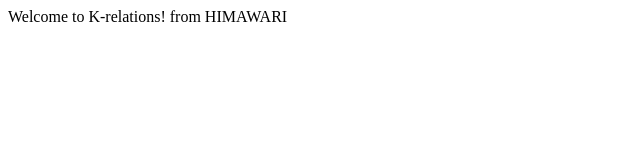
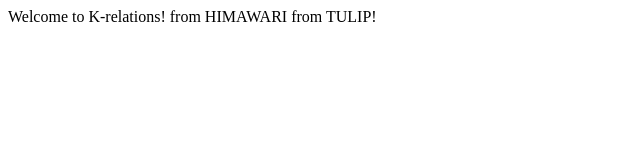
Before and after one commit to k-relations/k-relations.github.io, a plain HTML site: page index.html in a window 1280 px wide. Shown: the whole page, without its empty margins (0-640 px from the left). Drawn offline with Linux system fonts and the light colour scheme.

Commit message:
I changed.
Signed-off-by: MacPro16 <MacPro16@192.168.1.5>

```diff
--- a/index.html
+++ b/index.html
@@ -7,5 +7,6 @@
 <body>
 Welcome to K-relations!
 from HIMAWARI
+from TULIP!
 </body>
 </html>
```
